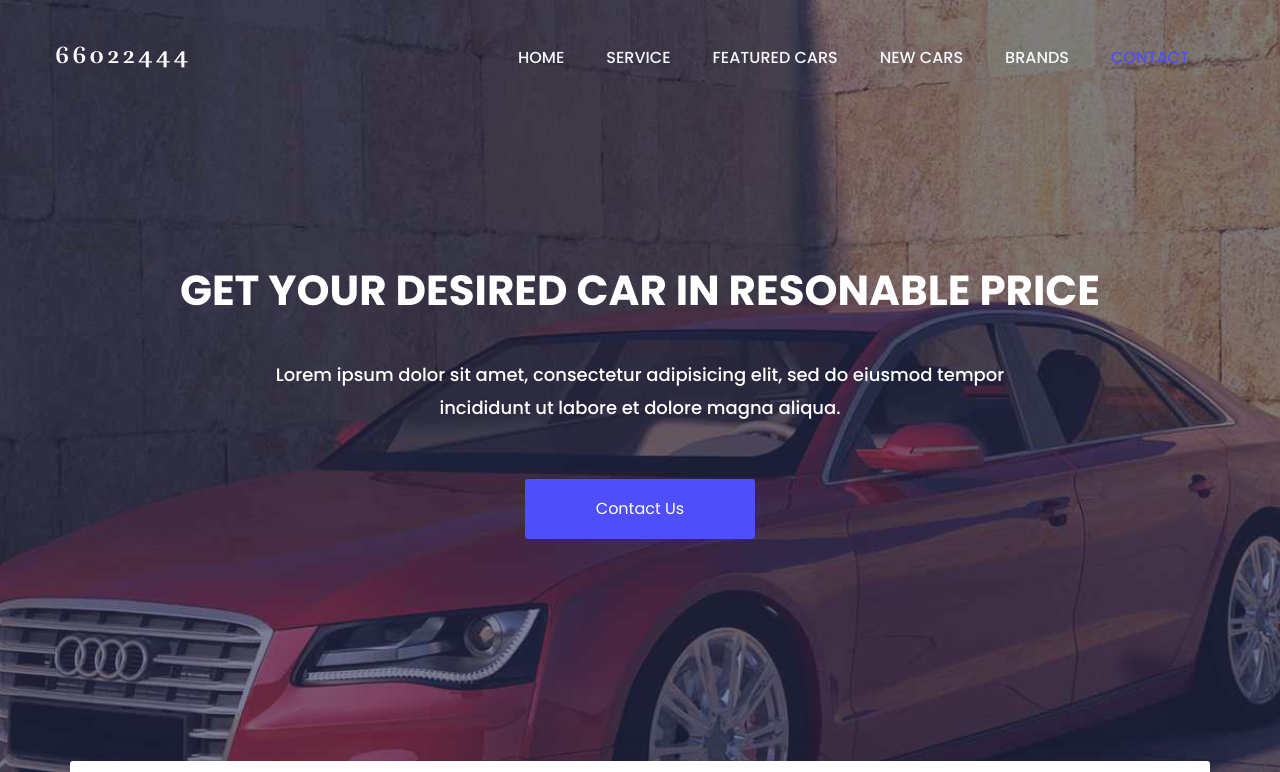
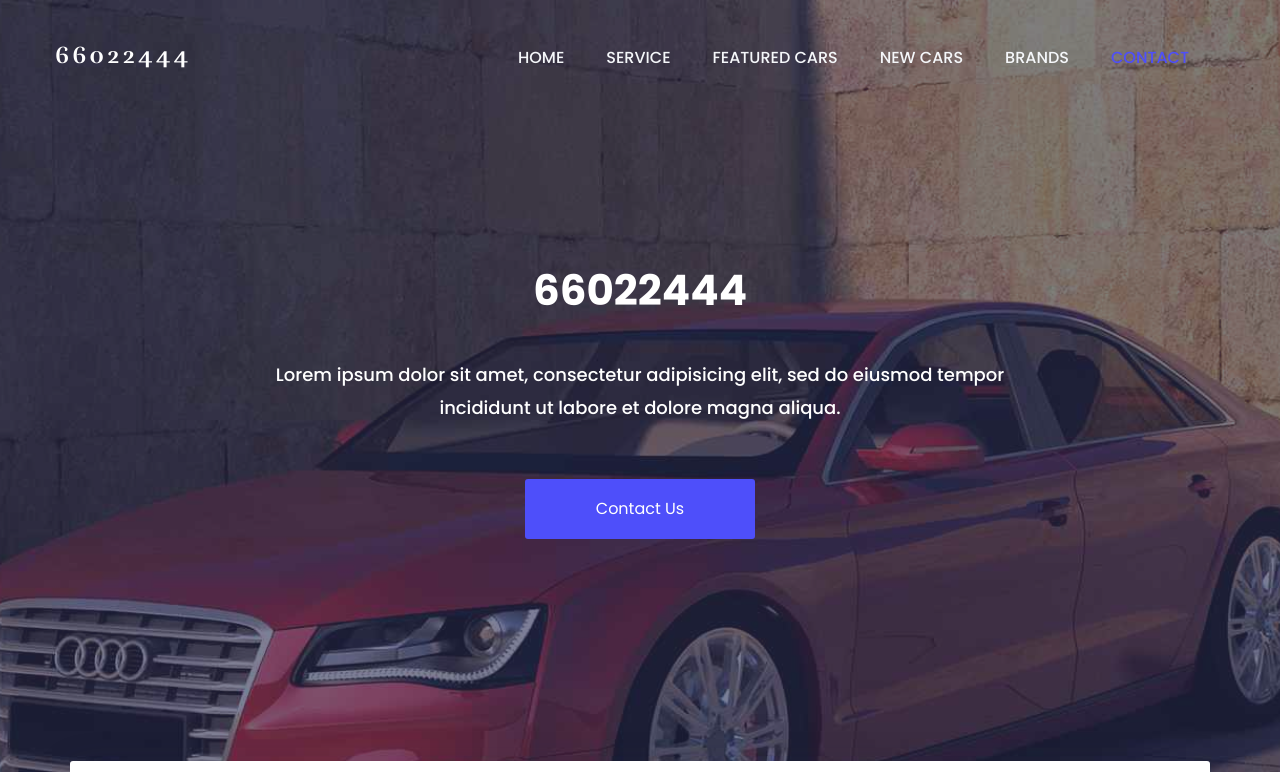
Before and after one commit to kobbmm/Hadaow, a plain HTML site: page index.html in a window 1280 px wide. Shown: the top 772 px of the page. Drawn offline with nearby package versions, Linux system fonts and the light colour scheme.

Commit message:
Push HTML 2

```diff
--- a/index.html
+++ b/index.html
@@ -105,7 +105,7 @@
 
 			<div class="container">
 				<div class="welcome-hero-txt">
-					<h2>get your desired car in resonable price</h2>
+					<h2>66022444</h2>
 					<p>
 						Lorem ipsum dolor sit amet, consectetur adipisicing elit, sed do eiusmod tempor incididunt ut labore et dolore   magna aliqua.
 					</p>
```
